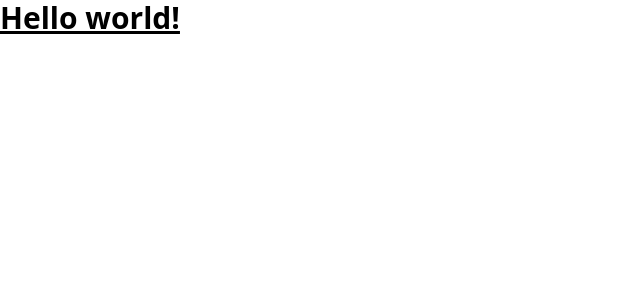
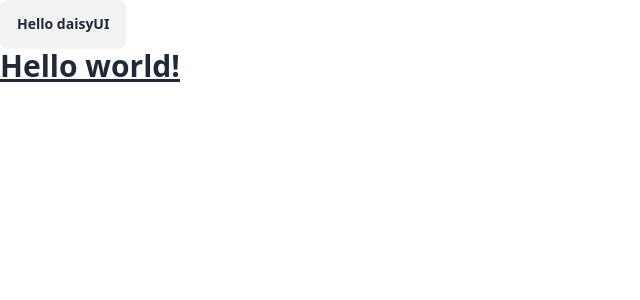
Before and after one commit to e-qa/Bazaar, a React (Vite) app: page / in a window 1280 px wide. Shown: the top 300 px of the page, without its empty margins (0-640 px from the left). Built offline with nearby package versions, Linux system fonts and the light colour scheme.

Commit message:
add daisyUI

```diff
--- a/package.json
+++ b/package.json
@@ -22,6 +22,7 @@
     "@types/react-dom": "^18.3.0",
     "@vitejs/plugin-react": "^4.3.1",
     "autoprefixer": "^10.4.20",
+    "daisyui": "^4.12.10",
     "eslint": "^9.9.0",
     "eslint-plugin-react-hooks": "^5.1.0-rc.0",
     "eslint-plugin-react-refresh": "^0.4.9",
--- a/src/App.tsx
+++ b/src/App.tsx
@@ -1,5 +1,10 @@
 function App() {
-  return <h1 className="text-3xl font-bold underline">Hello world!</h1>;
+  return (
+    <div>
+      <button className="btn">Hello daisyUI</button>
+      <h1 className="text-3xl font-bold underline">Hello world!</h1>
+    </div>
+  );
 }
 
 export default App;
--- a/tailwind.config.js
+++ b/tailwind.config.js
@@ -4,5 +4,5 @@
   theme: {
     extend: {},
   },
-  plugins: [],
+  plugins: [require("daisyui")],
 };
```
Also changed, not shown: 1 other file (tests, documents, lock files or other folders).
